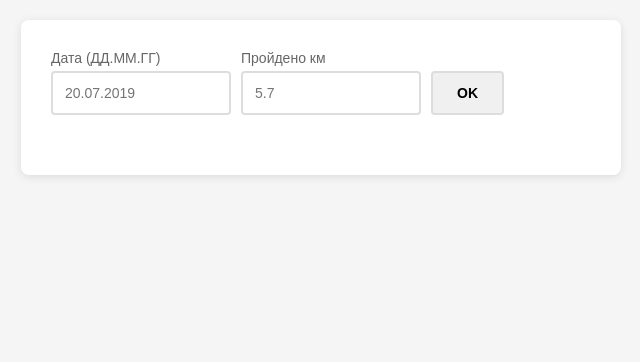
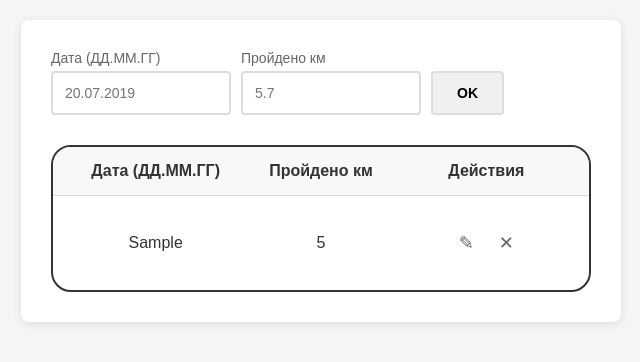
Before and after one commit to Madmaxim22/steps, a React (Vite) app: page / in a window 1280 px wide. Both pictures are taken after typing "Sample", "5" into the empty fields and a click on the button "OK". Shown: the top 362 px of the page, without its empty margins (319-959 px from the left). Built offline with nearby package versions, Linux system fonts and the light colour scheme.

Commit message:
feat: implement TrainingsTable and TrainingItem components, enhance training sorting in App

```diff
--- a/src/App.jsx
+++ b/src/App.jsx
@@ -1,12 +1,23 @@
-import { useState } from 'react'
-import './App.css'
-import TrainingsForm from './components/TrainingsForm'
+import { useState } from 'react';
+import './App.css';
+import TrainingsForm from './components/TrainingsForm';
+import TrainigsTable from "./components/TrainingsTable";
 
 function App() {
   const [trainings, setTrainings] = useState([]);
 
   function handleAddTraining(newTraining) {
-    setTrainings(prev => [...prev, newTraining]);
+    setTrainings(prev => {
+      const next = [...prev, newTraining];
+      next.sort((a, b) => {
+        const parse = (s) => {
+          const [d, m, y] = s.split('.');
+          return new Date(y, m - 1, d).getTime();
+        };
+        return parse(a.date) - parse(b.date);
+      });
+      return next;
+    });
   }
 
   console.log(trainings);
@@ -14,8 +25,9 @@ function App() {
   return (
     <div className="container">
       <TrainingsForm onAddTraining={handleAddTraining} />
+      <TrainigsTable trainings={trainings} />
     </div>
   )
 }
 
-export default App
+export default App;
--- /dev/null
+++ b/src/components/TrainingItem.jsx
@@ -0,0 +1,14 @@
+function TrainingItem({ training: { date, distance } }) {
+    return (
+        <div className="table-row" data-date="2019-07-20">
+            <div className="col-date">{date}</div>
+            <div className="col-distance">{distance}</div>
+            <div className="col-actions">
+                <button className="action-btn edit-btn" title="Редактировать">✎</button>
+                <button className="action-btn delete-btn" title="Удалить">✕</button>
+            </div>
+        </div>
+    )
+}
+
+export default TrainingItem;
--- /dev/null
+++ b/src/components/TrainingsTable.jsx
@@ -0,0 +1,24 @@
+import TrainingItem from "./TrainingItem";
+
+function TrainingsTable({ trainings }) {
+    return (
+        <div className="data-table">
+            <div className="table-header">
+                <div className="col-date">Дата (ДД.ММ.ГГ)</div>
+                <div className="col-distance">Пройдено км</div>
+                <div className="col-actions">Действия</div>
+            </div>
+            <div className="table-body" id="tableBody">
+                {trainings.length === 0 ?
+                    <div className="empty-state">Нет данных о тренировках</div> :
+                    trainings.map((training) => (
+                        <TrainingItem key={training.date} training={training} />
+                    ))
+                }
+            </div>
+
+        </div>
+    )
+}
+
+export default TrainingsTable;
```
